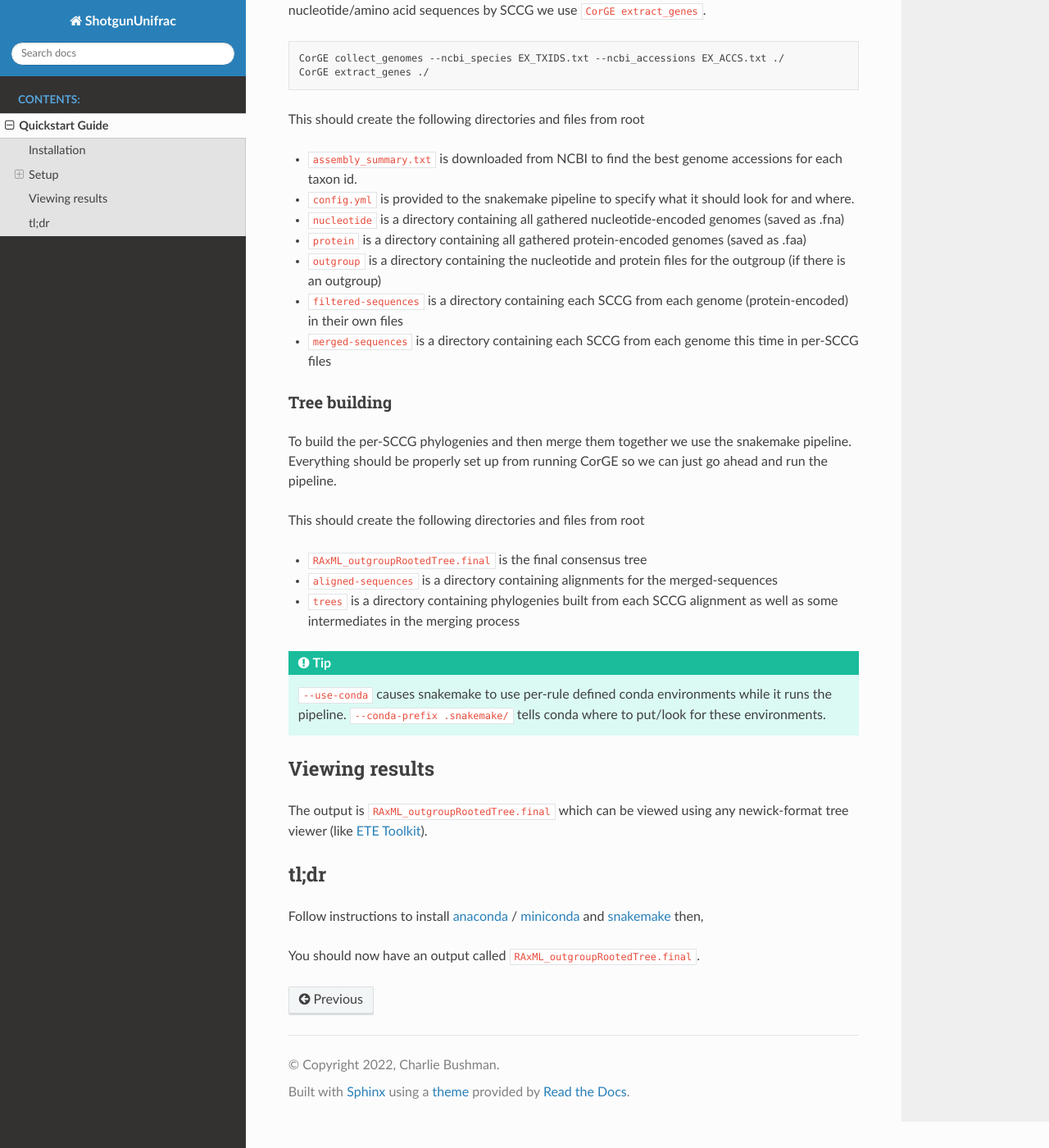
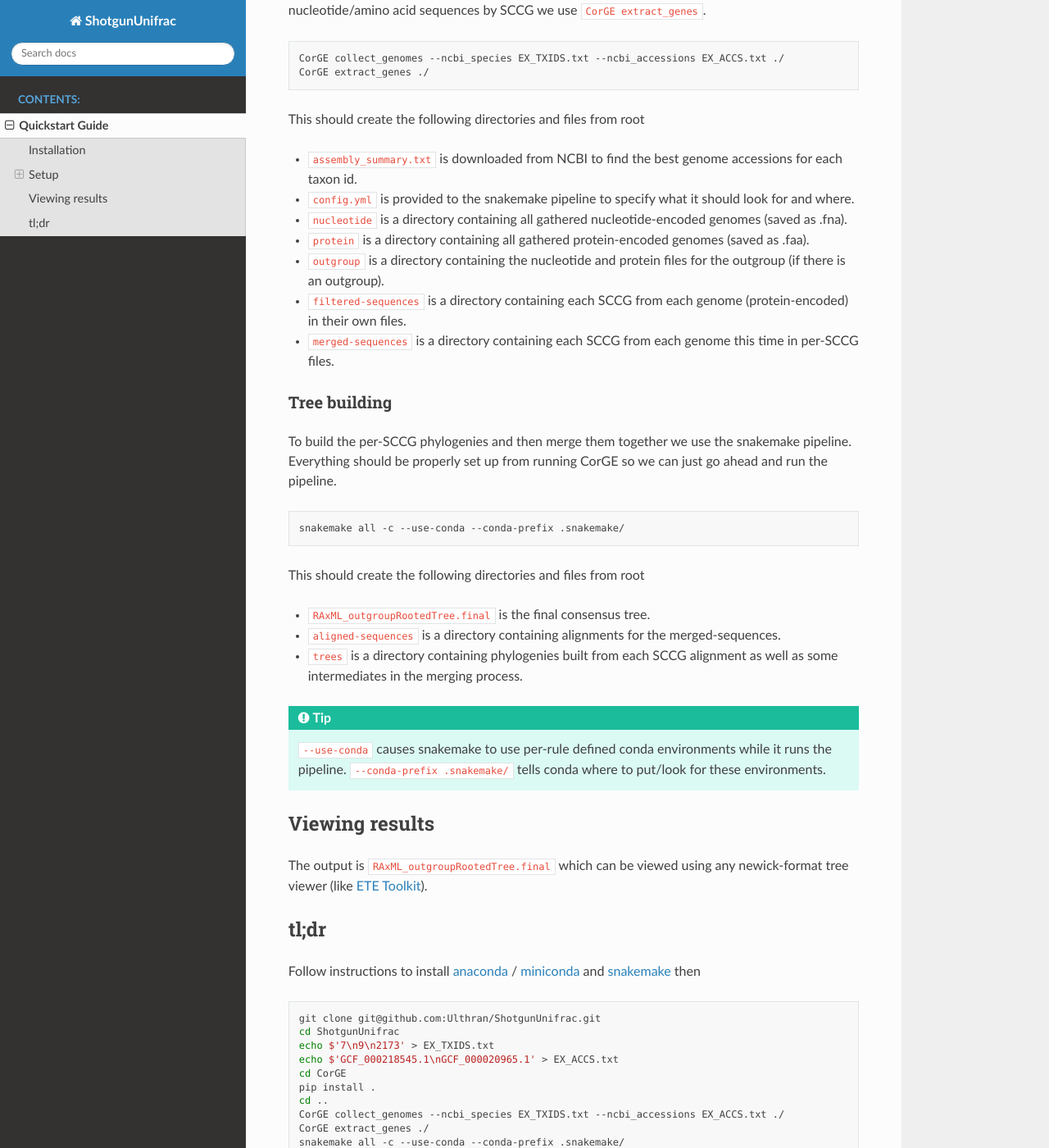
Before and after one commit to Ulthran/ShotgunUnifrac, a Sphinx documentation site: the page built from docs/quickstart.rst, in a window 1280 px wide and 1400 px high, scrolled down 2169 px. Shown: the whole window at 82% size. Built offline with Sphinx 7.4.7 and the Read the Docs theme 2.0.0, drawn with Linux system fonts in a browser that asks for light colours.

Commit message:
Update docs

```diff
--- a/docs/quickstart.rst
+++ b/docs/quickstart.rst
@@ -75,15 +75,15 @@
 
 - ``config.yml`` is provided to the snakemake pipeline to specify what it should look for and where.
 
-- ``nucleotide`` is a directory containing all gathered nucleotide-encoded genomes (saved as .fna)
+- ``nucleotide`` is a directory containing all gathered nucleotide-encoded genomes (saved as .fna).
 
-- ``protein`` is a directory containing all gathered protein-encoded genomes (saved as .faa)
+- ``protein`` is a directory containing all gathered protein-encoded genomes (saved as .faa).
 
-- ``outgroup`` is a directory containing the nucleotide and protein files for the outgroup (if there is an outgroup)
+- ``outgroup`` is a directory containing the nucleotide and protein files for the outgroup (if there is an outgroup).
 
-- ``filtered-sequences`` is a directory containing each SCCG from each genome (protein-encoded) in their own files
+- ``filtered-sequences`` is a directory containing each SCCG from each genome (protein-encoded) in their own files.
 
-- ``merged-sequences`` is a directory containing each SCCG from each genome this time in per-SCCG files
+- ``merged-sequences`` is a directory containing each SCCG from each genome this time in per-SCCG files.
 
 Tree building
 ------------------------
@@ -91,15 +91,16 @@
 To build the per-SCCG phylogenies and then merge them together we use the snakemake pipeline. Everything should be properly set up from running CorGE so we can just go ahead and run the pipeline.
 
 .. code-block:: shell
+
     snakemake all -c --use-conda --conda-prefix .snakemake/
 
 This should create the following directories and files from root
 
-- ``RAxML_outgroupRootedTree.final`` is the final consensus tree
+- ``RAxML_outgroupRootedTree.final`` is the final consensus tree.
 
-- ``aligned-sequences`` is a directory containing alignments for the merged-sequences
+- ``aligned-sequences`` is a directory containing alignments for the merged-sequences.
 
-- ``trees`` is a directory containing phylogenies built from each SCCG alignment as well as some intermediates in the merging process
+- ``trees`` is a directory containing phylogenies built from each SCCG alignment as well as some intermediates in the merging process.
 
 .. tip::
 
@@ -113,9 +114,10 @@
 tl;dr
 *****
 
-Follow instructions to install `anaconda <https://docs.anaconda.com/anaconda/install/>`_ / `miniconda <https://docs.conda.io/en/latest/miniconda.html>`_ and `snakemake <https://snakemake.readthedocs.io/en/stable/getting_started/installation.html>`_ then,
+Follow instructions to install `anaconda <https://docs.anaconda.com/anaconda/install/>`_ / `miniconda <https://docs.conda.io/en/latest/miniconda.html>`_ and `snakemake <https://snakemake.readthedocs.io/en/stable/getting_started/installation.html>`_ then
 
 .. code-block:: shell
+
     git clone git@github.com:Ulthran/ShotgunUnifrac.git
     cd ShotgunUnifrac
     echo $'7\n9\n2173' > EX_TXIDS.txt
```
